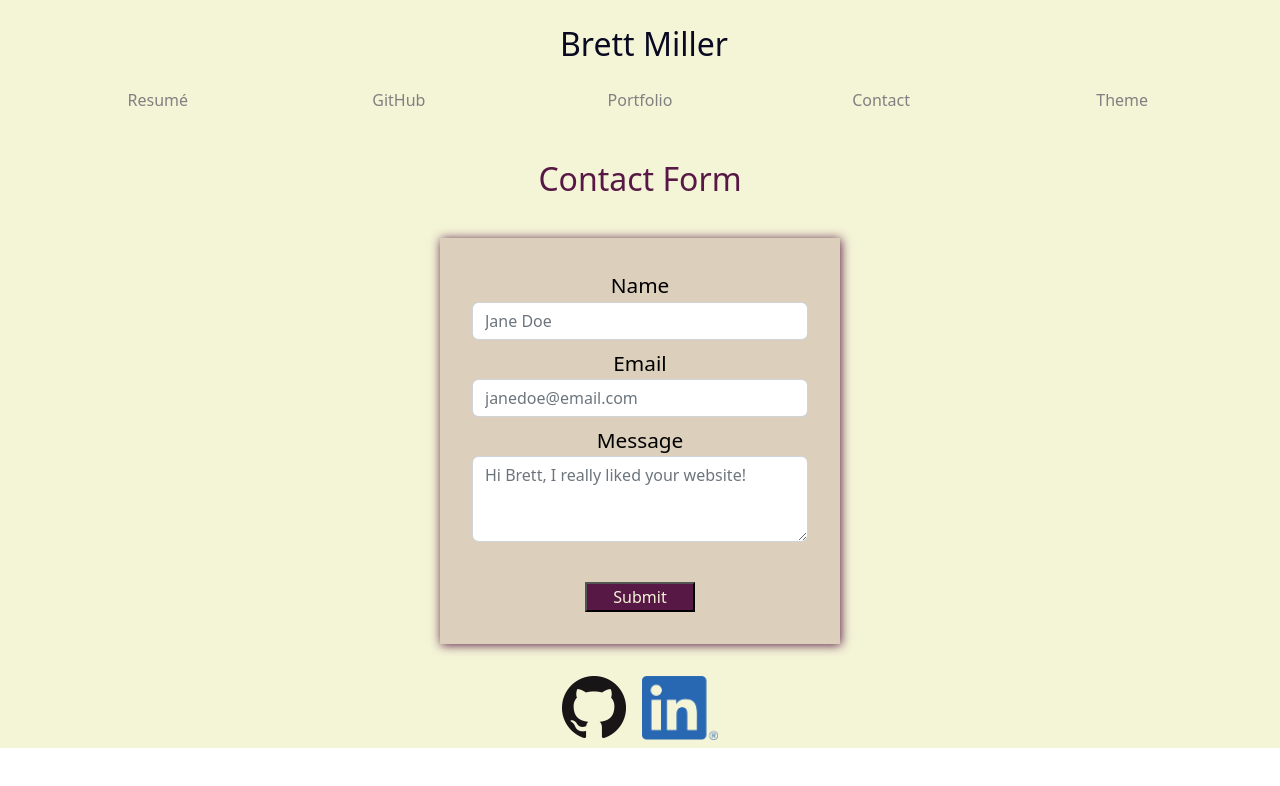
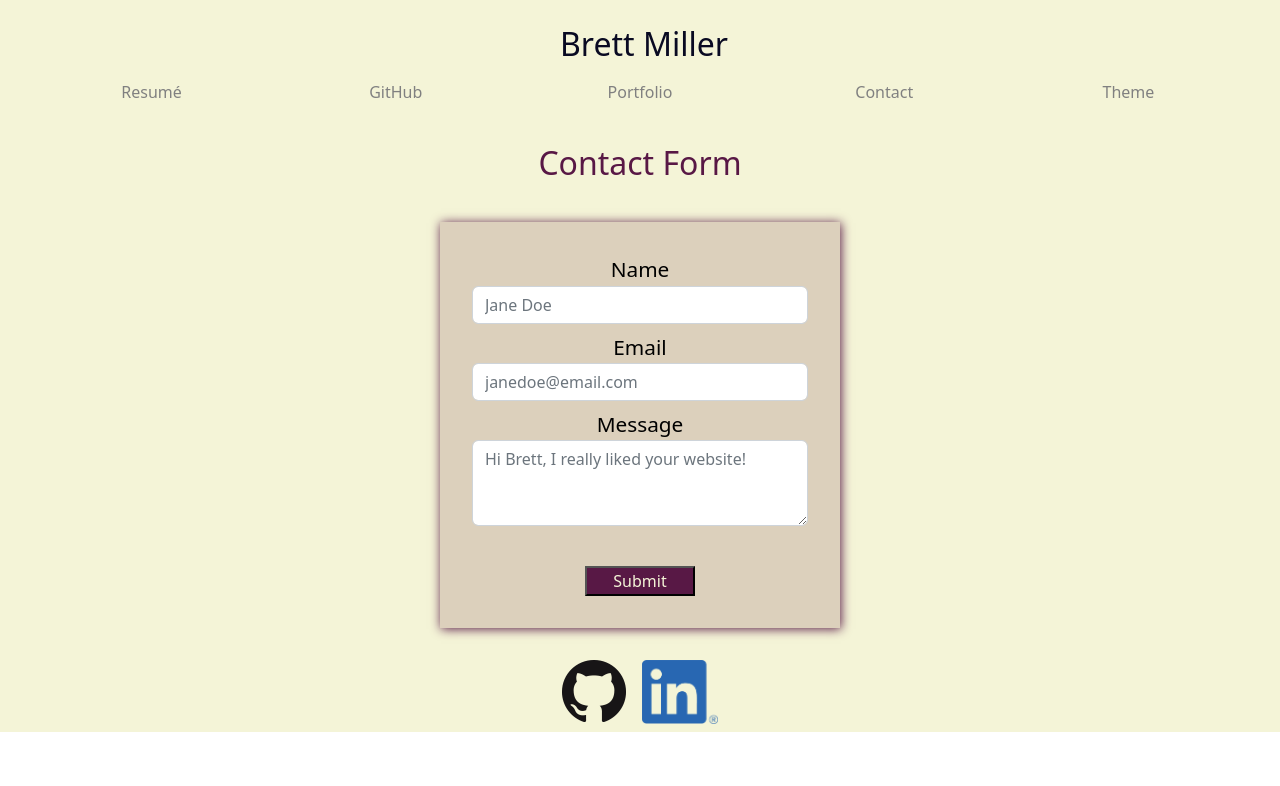
Before and after one commit to BrettMiller47/portfolio, a React (Create React App) app: page / in a window 1280 px wide. Shown: the top 786 px of the page. Built offline with nearby package versions, Linux system fonts and the light colour scheme.

Commit message:
changed nav padding

```diff
--- a/src/components/Nav/index.js
+++ b/src/components/Nav/index.js
@@ -45,8 +45,8 @@ export default function Nav() {
       display: 'flex',
       justifyContent: 'space-evenly',
       color: 'gray',
-      padding: '1rem',
-      textAlign: 'center'
+      padding: '.5rem',
+      textAlign: 'center',
     }
   };
 
```
